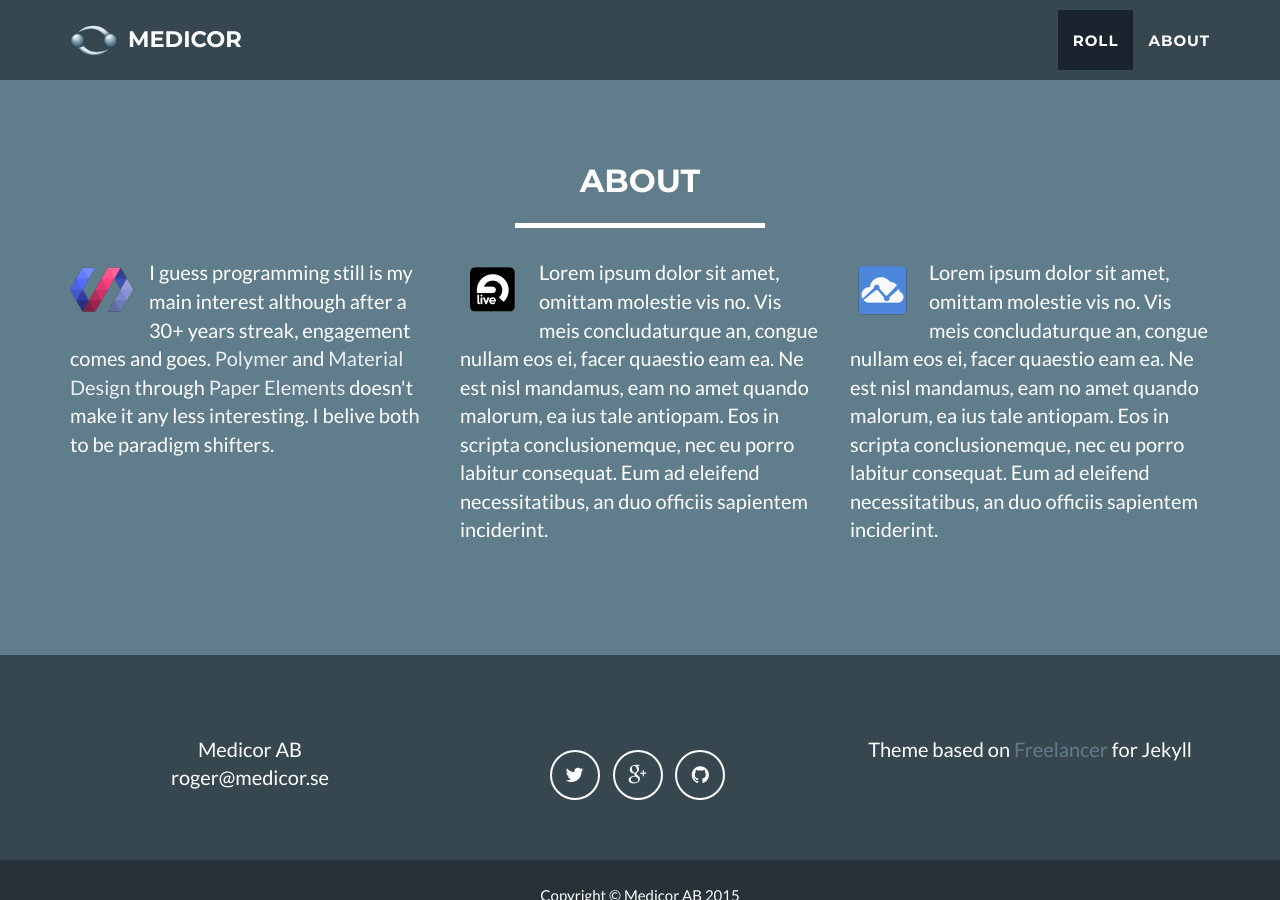
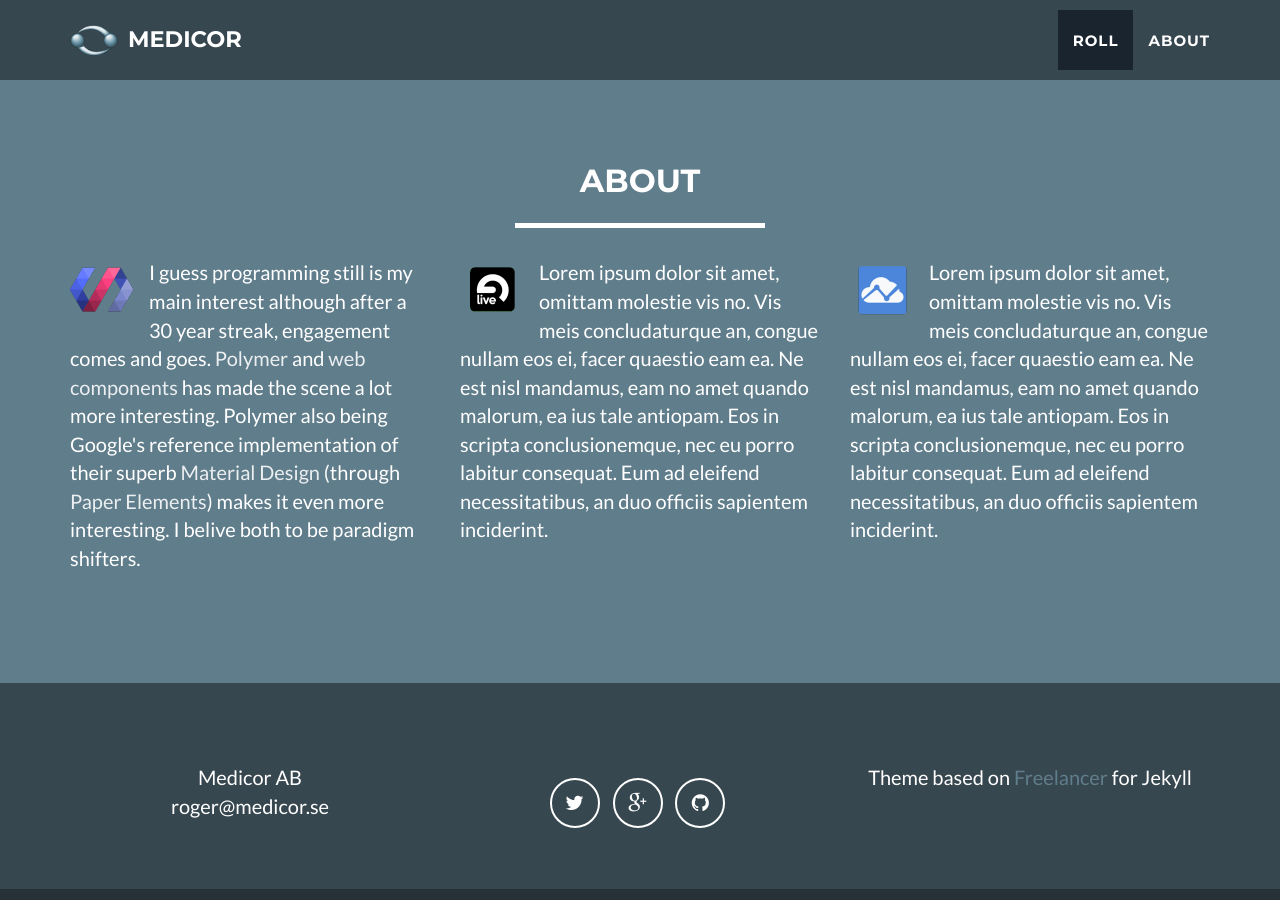
Before and after one commit to medicor/medicor.github.io, a Jekyll site: the page built from index.html, in a window 1280 px wide and 900 px high, scrolled down 1236 px. Built offline with Jekyll 4.4.1, drawn with Linux system fonts in a browser that asks for light colours; Markdown is read by kramdown in place of the engine named in the settings.

Commit message:
Updated about1

```diff
--- a/_config.yml
+++ b/_config.yml
@@ -30,7 +30,7 @@
 
 # About section - 1st column
 about1:
-  - line: '<a href="https://www.polymer-project.org/"><img src="/img/logo-polymer.png" style="float: left; margin: 0px 15px 15px 0px"></a>I guess programming still is my main interest although after a 30+ years streak, engagement comes and goes. <a href="https://www.polymer-project.org/">Polymer</a> and <a href="http://webcomponents.org/>web components</a> has made the scene a lot more interesting. Polymer also being Google''s reference implementation of their superb <a href="http://www.google.com/design/spec/material-design/introduction.html">Material Design</a> through <a href="https://elements.polymer-project.org/browse?package=paper-elements">Paper Elements</a> doesn''t make it any less interesting. I belive both to be paradigm shifters.'
+  - line: '<a href="https://www.polymer-project.org/"><img src="/img/logo-polymer.png" style="float: left; margin: 0px 15px 15px 0px"></a>I guess programming still is my main interest although after a 30 year streak, engagement comes and goes. <a href="https://www.polymer-project.org/">Polymer</a> and <a href="http://webcomponents.org/">web components</a> has made the scene a lot more interesting. Polymer also being Google''s reference implementation of their superb <a href="http://www.google.com/design/spec/material-design/introduction.html">Material Design</a> (through <a href="https://elements.polymer-project.org/browse?package=paper-elements">Paper Elements</a>) makes it even more interesting. I belive both to be paradigm shifters.'
 
 # About section - 1st column
 about2:
```
